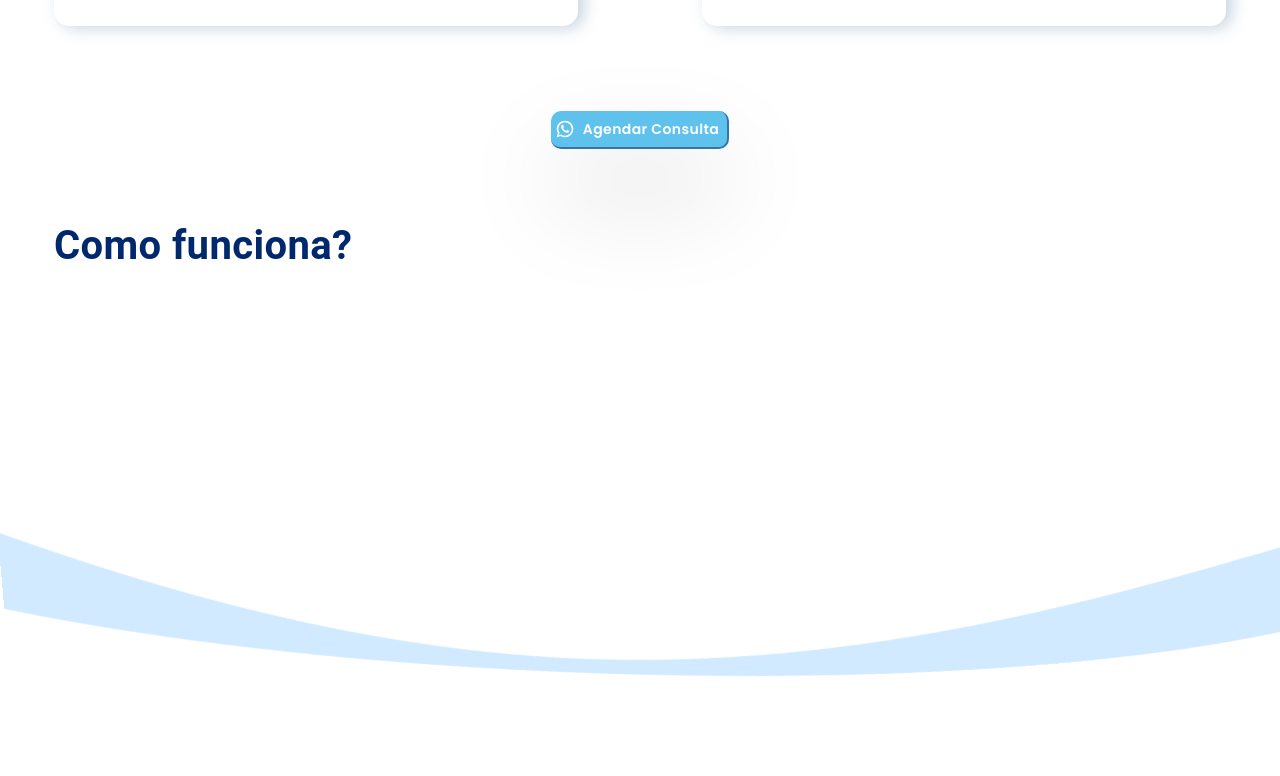
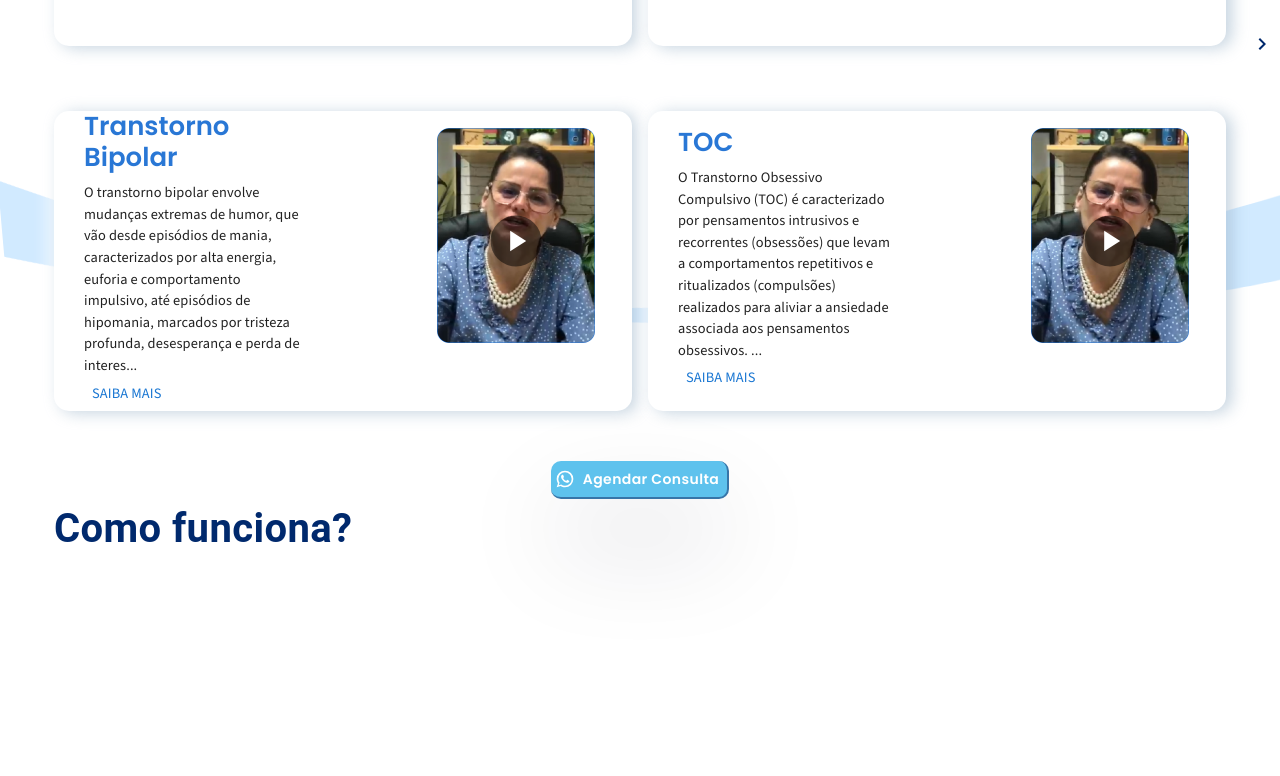
Before and after one commit to AlexandreNMota/greicy-lp, a React (Vite) app: page / in a window 1280 px wide. Shown: the part 1444-2220 px from the top of the page. Built offline with nearby package versions, Linux system fonts and the light colour scheme.

Commit message:
minor fixes

```diff
--- a/package.json
+++ b/package.json
@@ -14,8 +14,11 @@
     "@emotion/styled": "^11.11.5",
     "@mui/icons-material": "^5.15.18",
     "@mui/material": "^5.15.18",
+    "framer-motion": "^11.2.10",
     "react": "^18.2.0",
-    "react-dom": "^18.2.0"
+    "react-dom": "^18.2.0",
+    "react-swipeable": "^7.0.1",
+    "react-transition-group": "^4.4.5"
   },
   "devDependencies": {
     "@types/react": "^18.2.66",
--- a/src/components/UI/whyTherapy/doenca-card/index.tsx
+++ b/src/components/UI/whyTherapy/doenca-card/index.tsx
@@ -10,17 +10,33 @@ import { IDoencaCard } from "./types";
 import useDoencaContext from "../../../../context/doenca-cards/useDoencaContext";
 import PlayArrowIcon from "@mui/icons-material/PlayArrow";
 import { useState } from "react";
+import { motion } from "framer-motion";
+
 export const DoencaCard = ({ title, content, video, thumb }: IDoencaCard) => {
   const { play, isPlaying, truncateText, stopPlaying } = useDoencaContext();
   const [open, setOpen] = useState(false);
+
   const handleClose = () => {
     setOpen(false);
   };
+
   const handleOpen = () => {
     setOpen(true);
   };
+
+  const cardVariants = {
+    hidden: { opacity: 0, y: 50 },
+    visible: { opacity: 1, y: 0 },
+  };
+
   return (
     <>
+      <motion.div
+        initial="hidden"
+        animate="visible"
+        variants={cardVariants}
+        transition={{ duration: 0.5 }}
+      >
         <Card
           className="card-especialidades-video"
           sx={{
@@ -51,12 +67,11 @@ export const DoencaCard = ({ title, content, video, thumb }: IDoencaCard) => {
                   sx={{ backgroundColor: "transparent" }}
                   onClick={handleOpen}
                 >
-                {" "}
                   <Typography
                     className="source-sans-3"
                     sx={{ fontSize: "0.9rem", fontWeight: "bold" }}
                   >
-                  Saiba Mais{" "}
+                    Saiba Mais
                   </Typography>
                 </Button>
               )}
@@ -72,7 +87,7 @@ export const DoencaCard = ({ title, content, video, thumb }: IDoencaCard) => {
                 alignItems: "center",
               }}
             >
-            {isPlaying && (
+              {isPlaying ? (
                 <video
                   width="150"
                   height="215"
@@ -81,14 +96,16 @@ export const DoencaCard = ({ title, content, video, thumb }: IDoencaCard) => {
                 >
                   <source src={video} type="video/mp4" />
                 </video>
-            )}
-            {!isPlaying && (
+              ) : (
                 <div className="image-container">
                   <img width="158" height="215" src={thumb} alt={title} />
                   <IconButton
                     className="play-button"
                     onClick={play}
-                  sx={{ backgroundColor: "rgba(0, 0, 0, 0.5)", color: "#fff" }}
+                    sx={{
+                      backgroundColor: "rgba(0, 0, 0, 0.5)",
+                      color: "#fff",
+                    }}
                   >
                     <PlayArrowIcon fontSize="large" />
                   </IconButton>
@@ -97,6 +114,7 @@ export const DoencaCard = ({ title, content, video, thumb }: IDoencaCard) => {
             </Grid>
           </Grid>
         </Card>
+      </motion.div>
       <Dialog onClose={handleClose} open={open}>
         <Card
           className="card-especialidades-video"
@@ -133,7 +151,7 @@ export const DoencaCard = ({ title, content, video, thumb }: IDoencaCard) => {
                 alignItems: "center",
               }}
             >
-              {isPlaying && (
+              {isPlaying ? (
                 <video
                   width="158"
                   height="215"
@@ -142,8 +160,7 @@ export const DoencaCard = ({ title, content, video, thumb }: IDoencaCard) => {
                 >
                   <source src={video} type="video/mp4" />
                 </video>
-              )}
-              {!isPlaying && (
+              ) : (
                 <div className="image-container">
                   <img width="158" height="215" src={thumb} alt={title} />
                   <IconButton
@@ -162,16 +179,6 @@ export const DoencaCard = ({ title, content, video, thumb }: IDoencaCard) => {
           </Grid>
         </Card>
       </Dialog>
-      {/* <Dialog open={isPlaying} onClose={stopPlaying}>
-        <video
-          width="100%"
-          height="500px"
-          controls
-          className="video-especialidade"
-        >
-          <source src={video} type="video/mp4" />
-        </video>
-      </Dialog> */}
     </>
   );
 };
--- /dev/null
+++ b/src/constantes/doencaCards.ts
@@ -0,0 +1,61 @@
+import { IDoencaCard } from "../components/UI/whyTherapy/doenca-card/types";
+import videoFile from "../assets/video.mp4";
+import greicyImagem from "../assets/Rectangle 705.png";
+export const cards: IDoencaCard[] = [
+  {
+    title: "Ansiedade",
+    content:
+      "A ansiedade se manifesta como preocupação excessiva e persistente, acompanhada por sintomas físicos como tensão muscular, irritabilidade, dificuldade para dormir, inquietação, dificuldade de concentração e sensação de aperto no peito.",
+    video: videoFile,
+    thumb: greicyImagem,
+  },
+  {
+    title: "Depressão",
+    content:
+      "A depressão é caracterizada por uma tristeza persistente e a perda de interesse em atividades que costumavam trazer prazer. Outros sintomas incluem alterações no sono e apetite, fadiga, sentimentos de inutilidade ou culpa, dificuldade de concentração e pensamentos suicidas.",
+    video: videoFile,
+    thumb: greicyImagem,
+  },
+  {
+    title: "Transtorno Bipolar",
+    content:
+      "O transtorno bipolar envolve mudanças extremas de humor, que vão desde episódios de mania, caracterizados por alta energia, euforia e comportamento impulsivo, até episódios de hipomania, marcados por tristeza profunda, desesperança e perda de interesse nas atividades.",
+    video: videoFile,
+    thumb: greicyImagem,
+  },
+  {
+    title: "TOC",
+    content:
+      "O Transtorno Obsessivo Compulsivo (TOC) é caracterizado por pensamentos intrusivos e recorrentes (obsessões) que levam a comportamentos repetitivos e ritualizados (compulsões) realizados para aliviar a ansiedade associada aos pensamentos obsessivos. Exemplos incluem lavar as mãos repetidamente, verificar coisas repetidamente ou contar compulsivamente.",
+    video: videoFile,
+    thumb: greicyImagem,
+  },
+  {
+    title: "Síndrome do Pânico",
+    content:
+      "A síndrome do pânico é marcada por ataques de pânico repentinos e intensos, acompanhados por sintomas físicos como batimentos cardíacos acelerados, sudorese, tremores, falta de ar, sensação de asfixia, tontura e medo intenso de morrer ou perder o controle.",
+    video: videoFile,
+    thumb: greicyImagem,
+  },
+  {
+    title: "Transtorno de Personalidade Borderline",
+    content:
+      "É caracterizado por mudanças rápidas de humor, medo de ser abandonado pelos amigos ou parceiro, relacionamentos instáveis e comportamentos impulsivos.",
+    video: videoFile,
+    thumb: greicyImagem,
+  },
+  {
+    title: "TDAH",
+    content:
+      "O transtorno do déficit de atenção com hiperatividade (TDAH) é um transtorno neurobiológico caracterizado pela combinação de sintomas de desatenção, hiperatividade (inquietude motora) e impulsividade. O TDAH aparece na infância e, na maioria dos casos, acompanha o indivíduo por toda a vida. Em muitos casos só é diagnosticado na vida adulta.  O tratamento precoce é essencial para que o paciente consiga ter uma vida saudável e produtiva, sendo possível realiza-lo mesmo que tardiamente.",
+    video: videoFile,
+    thumb: greicyImagem,
+  },
+  {
+    title: "Narcisismo",
+    content:
+      "O narcisismo é um transtorno psicológico caracterizado por uma supervalorização de si próprio, necessidade de reconhecimento e desvalorização dos demais. normalmente tem início nas primeiras etapas da vida adulta.",
+    video: videoFile,
+    thumb: greicyImagem,
+  },
+];
--- a/src/pages/why-therapy/index.tsx
+++ b/src/pages/why-therapy/index.tsx
@@ -1,75 +1,57 @@
-import { Box, Card, Grid, Typography } from "@mui/material";
+import { Box, Grid, IconButton, Typography } from "@mui/material";
 import { DoencaCard, Section } from "../../components";
 import "./index.css";
-import { IDoencaCard } from "../../components/UI/whyTherapy/doenca-card/types";
 import DoencaProvider from "../../context/doenca-cards";
-import greicyImagem from "../../assets/Rectangle 705.png";
-import React from "react";
+import { useState } from "react";
 import { StyledButton } from "../../components/UI/header/styles";
 import WhatsAppIcon from "@mui/icons-material/WhatsApp";
-import videoFile from "../../assets/video.mp4";
+import ChevronRightIcon from "@mui/icons-material/ChevronRight";
+import ChevronLeftIcon from "@mui/icons-material/ChevronLeft";
+import { cards } from "../../constantes/doencaCards";
+import { useSwipeable } from "react-swipeable";
+
 export const WhyTherapy = () => {
-  const cards: IDoencaCard[] = [
-    {
-      title: "Ansiedade",
-      content:
-        "A ansiedade se manifesta como preocupação excessiva e persistente, acompanhada por sintomas físicos como tensão muscular, irritabilidade, dificuldade para dormir, inquietação, dificuldade de concentração e sensação de aperto no peito.",
-      video: videoFile,
-      thumb: greicyImagem,
+  const [step, setStep] = useState(1);
+
+  const handlers = useSwipeable({
+    onSwipedLeft: () => {
+      if (step === 1) setStep(2);
     },
-    {
-      title: "Depressão",
-      content:
-        "A depressão é caracterizada por uma tristeza persistente e a perda de interesse em atividades que costumavam trazer prazer. Outros sintomas incluem alterações no sono e apetite, fadiga, sentimentos de inutilidade ou culpa, dificuldade de concentração e pensamentos suicidas.",
-      video: videoFile,
-      thumb: greicyImagem,
+    onSwipedRight: () => {
+      if (step === 2) setStep(1);
     },
-    {
-      title: "Transtorno Bipolar",
-      content:
-        "O transtorno bipolar envolve mudanças extremas de humor, que vão desde episódios de mania, caracterizados por alta energia, euforia e comportamento impulsivo, até episódios de hipomania, marcados por tristeza profunda, desesperança e perda de interesse nas atividades.",
-      video: videoFile,
-      thumb: greicyImagem,
-    },
-    {
-      title: "TOC",
-      content:
-        "O Transtorno Obsessivo Compulsivo (TOC) é caracterizado por pensamentos intrusivos e recorrentes (obsessões) que levam a comportamentos repetitivos e ritualizados (compulsões) realizados para aliviar a ansiedade associada aos pensamentos obsessivos. Exemplos incluem lavar as mãos repetidamente, verificar coisas repetidamente ou contar compulsivamente.",
-      video: videoFile,
-      thumb: greicyImagem,
-    },
-    {
-      title: "Síndrome do Pânico",
-      content:
-        "A síndrome do pânico é marcada por ataques de pânico repentinos e intensos, acompanhados por sintomas físicos como batimentos cardíacos acelerados, sudorese, tremores, falta de ar, sensação de asfixia, tontura e medo intenso de morrer ou perder o controle.",
-      video: videoFile,
-      thumb: greicyImagem,
-    },
-    {
-      title: "Transtorno de Personalidade Borderline",
-      content:
-        "É caracterizado por mudanças rápidas de humor, medo de ser abandonado pelos amigos ou parceiro, relacionamentos instáveis e comportamentos impulsivos.",
-      video: videoFile,
-      thumb: greicyImagem,
-    },
-    {
-      title: "TDAH",
-      content:
-        "O transtorno do déficit de atenção com hiperatividade (TDAH) é um transtorno neurobiológico caracterizado pela combinação de sintomas de desatenção, hiperatividade (inquietude motora) e impulsividade. O TDAH aparece na infância e, na maioria dos casos, acompanha o indivíduo por toda a vida. Em muitos casos só é diagnosticado na vida adulta.  O tratamento precoce é essencial para que o paciente consiga ter uma vida saudável e produtiva, sendo possível realiza-lo mesmo que tardiamente.",
-      video: videoFile,
-      thumb: greicyImagem,
-    },
-    {
-      title: "Narcisismo",
-      content:
-        "O narcisismo é um transtorno psicológico caracterizado por uma supervalorização de si próprio, necessidade de reconhecimento e desvalorização dos demais. normalmente tem início nas primeiras etapas da vida adulta.",
-      video: videoFile,
-      thumb: greicyImagem,
-    },
-  ];
+    preventDefaultTouchmoveEvent: true,
+    trackMouse: true,
+  });
+
+  const cardVariants = {
+    hidden: { opacity: 0, y: 50 },
+    visible: { opacity: 1, y: 0 },
+  };
+
+  const renderCards = () => {
+    const limitedCards = step === 1 ? cards.slice(0, 4) : cards.slice(4);
+    return limitedCards.map((card, id) => (
+      <Grid item xs={6} key={id} sx={{ zIndex: 2 }}>
+        <DoencaProvider>
+          <DoencaCard
+            title={card.title}
+            content={card.content}
+            video={card.video}
+            thumb={card.thumb}
+          />
+        </DoencaProvider>
+      </Grid>
+    ));
+  };
+
   return (
     <Section id="especialidades-section">
-      <img src="images/Ellipse 36.png" className="eclipse36"></img>
+      <img
+        src="images/Ellipse 36.png"
+        className="eclipse36"
+        alt="Ellipse"
+      ></img>
       <Grid
         container
         display={"flex"}
@@ -106,34 +88,26 @@ export const WhyTherapy = () => {
           </Typography>
         </Grid>
       </Grid>
-      <Grid
-        container
-        spacing={2}
-        sx={{
-          maxHeight: "400px",
-          paddingBottom: "20px",
-          overflow: "scroll",
-          "&::-webkit-scrollbar": { display: "none" },
-          "-ms-overflow-style": "none", // IE and Edge
-          "scrollbar-width": "none",
-        }}
-      >
-        {cards.map((card, id) => (
-          <React.Fragment key={id}>
-            <Grid item xs={0.5}></Grid>
-            <Grid item xs={5} sx={{ zIndex: 2 }}>
-              <DoencaProvider>
-                <DoencaCard
-                  title={card.title}
-                  content={card.content}
-                  video={card.video}
-                  thumb={card.thumb}
-                />
-              </DoencaProvider>
-            </Grid>
-            <Grid item xs={0.5}></Grid>
-          </React.Fragment>
-        ))}
+      <Grid container spacing={2} {...handlers}>
+        <Grid item xs={0.5} sx={{ display: "flex", alignItems: "center" }}>
+          {step === 2 && (
+            <IconButton onClick={() => setStep(step - 1)}>
+              <ChevronLeftIcon sx={{ color: "#00296d" }} />
+            </IconButton>
+          )}
+        </Grid>
+        <Grid item xs={11} sx={{ marginTop: "20px" }}>
+          <Grid container spacing={2}>
+            {renderCards()}
+          </Grid>
+        </Grid>
+        <Grid item xs={0.5} sx={{ display: "flex", alignItems: "center" }}>
+          {step === 1 && (
+            <IconButton onClick={() => setStep(step + 1)}>
+              <ChevronRightIcon sx={{ color: "#00296d" }} />
+            </IconButton>
+          )}
+        </Grid>
       </Grid>
       <img
         src="images/Ellipse 36.png"
@@ -141,9 +115,10 @@ export const WhyTherapy = () => {
         style={{
           transform: "rotate(175deg)",
           position: "absolute",
-          top: "226vh",
+          top: "182vh",
           zIndex: 1,
         }}
+        alt="Ellipse"
       ></img>
       <div
         style={{
```
Also changed, not shown: 1 other file (tests, documents, lock files or other folders). Lines whose indentation alone changed are shown as unchanged.
